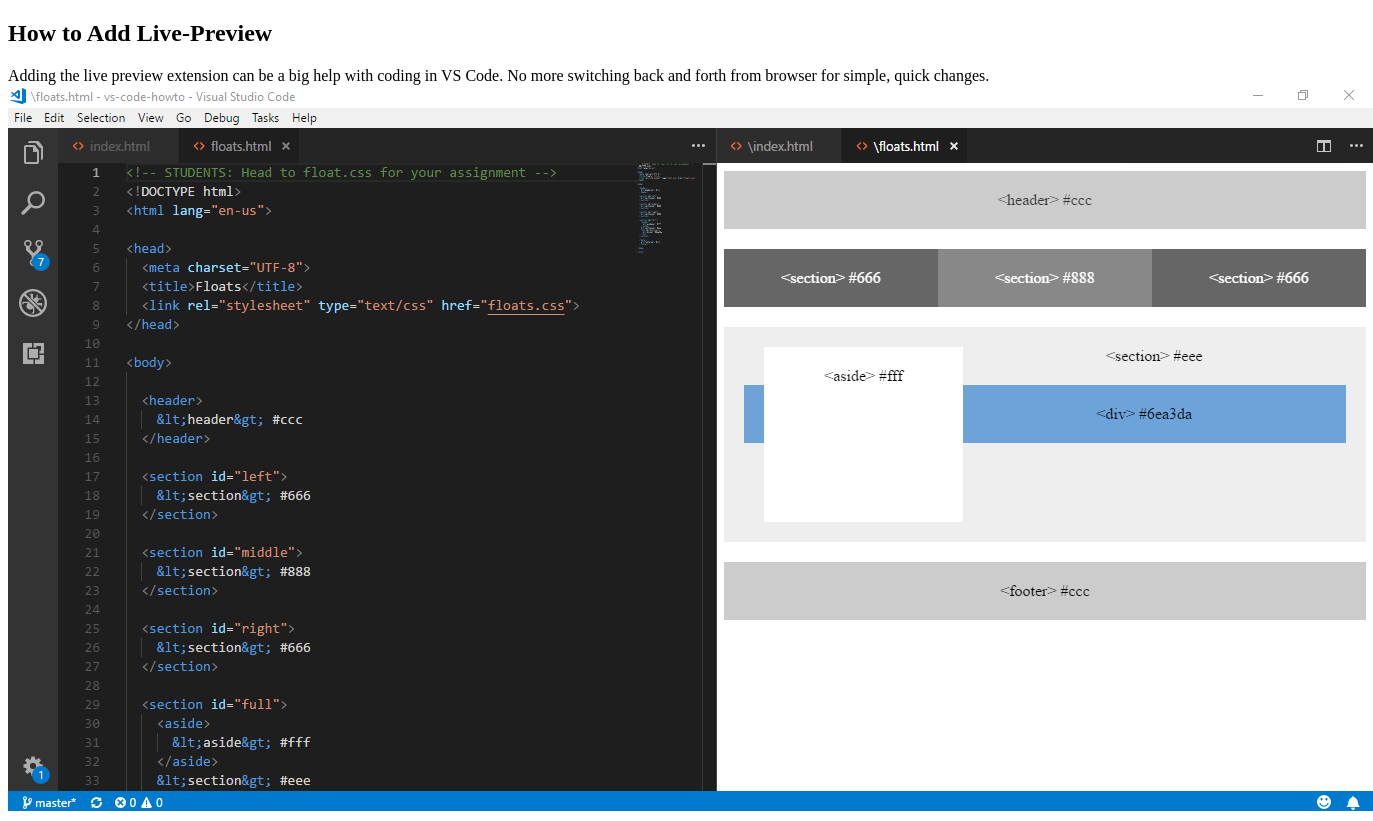
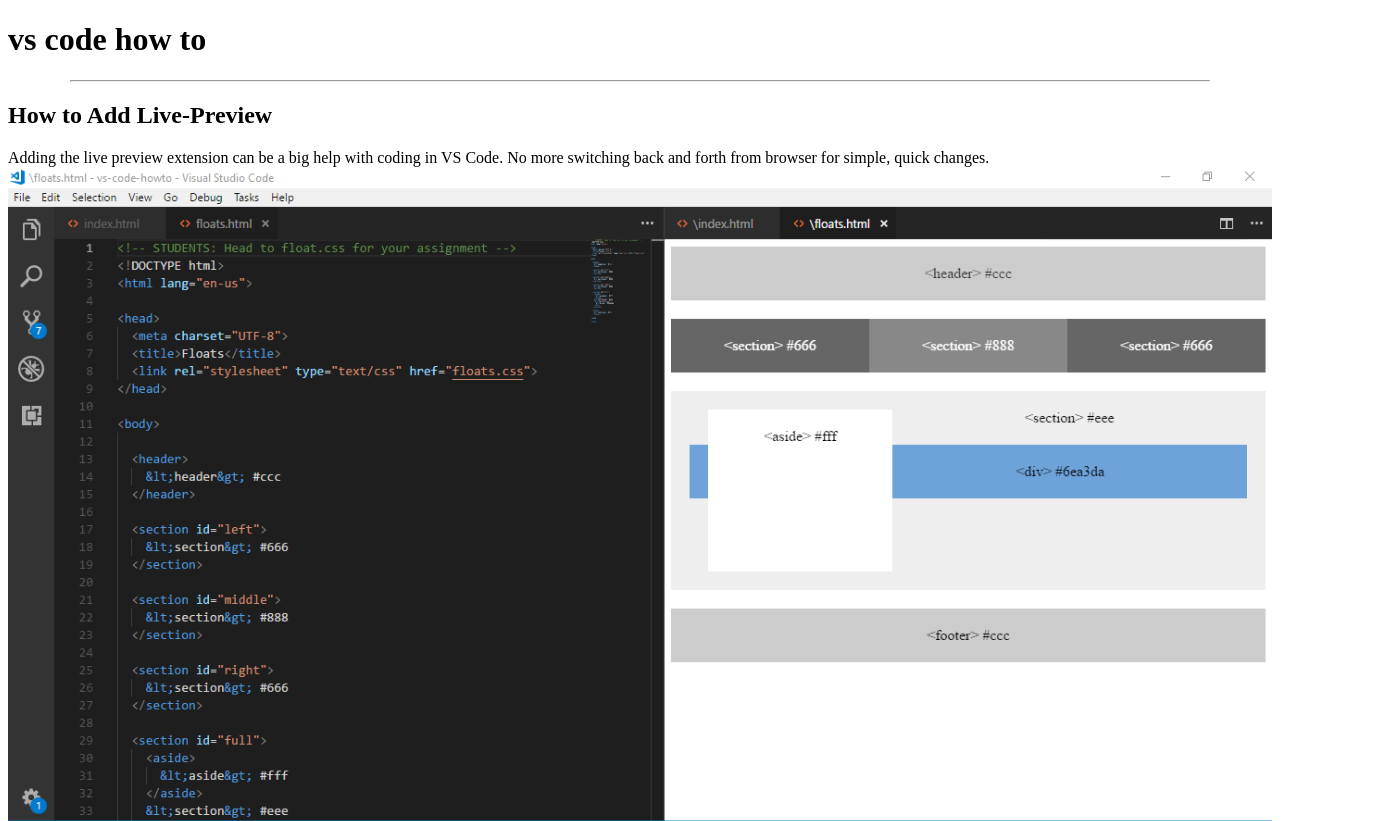
Before and after one commit to trizmo/vs-code-howto, a plain HTML site: page index.html in a window 1280 px wide. Shown: the top 821 px of the page, 1373 px wide, since content can reach past the window. Drawn offline with Linux system fonts and the light colour scheme.

Commit message:
done with live preview module

```diff
--- a/index.html
+++ b/index.html
@@ -1,8 +1,17 @@
 <!DOCTYPE html>
 <html>
+<head>
+    <title>VS Code How to</title>
+    <link rel="stylesheet" href="style.css">
+
+</head>
 
 
 <body>
+<h1>vs code how to</h1>
+<hr>
+
+<div class="callThisSomething">
     <h2>How to Add Live-Preview</h2>
     <p>Adding the live preview extension can be a big help with coding in VS Code. No more switching back and forth from browser for simple, quick changes.
     <img src="images/extensionFull.png">
@@ -16,9 +25,13 @@
     <p>Once installed, open an html file and select the 'Command Pallete' to search for the new extension.</p>
     <p>Superior Windows Machines Hot Key: F1, Macintosh: squigily line key + 'B'</p>
     <img src="images/extensions3.jpg" alt="command pallete search">
+</div>
 
+<hr>
 
+<div class="footer">
 
+</div>
 
 
 </body>
--- a/style.css
+++ b/style.css
@@ -0,0 +1,7 @@
+img {
+    width:100%;
+}
+
+hr {
+    width:90%;
+}
```
